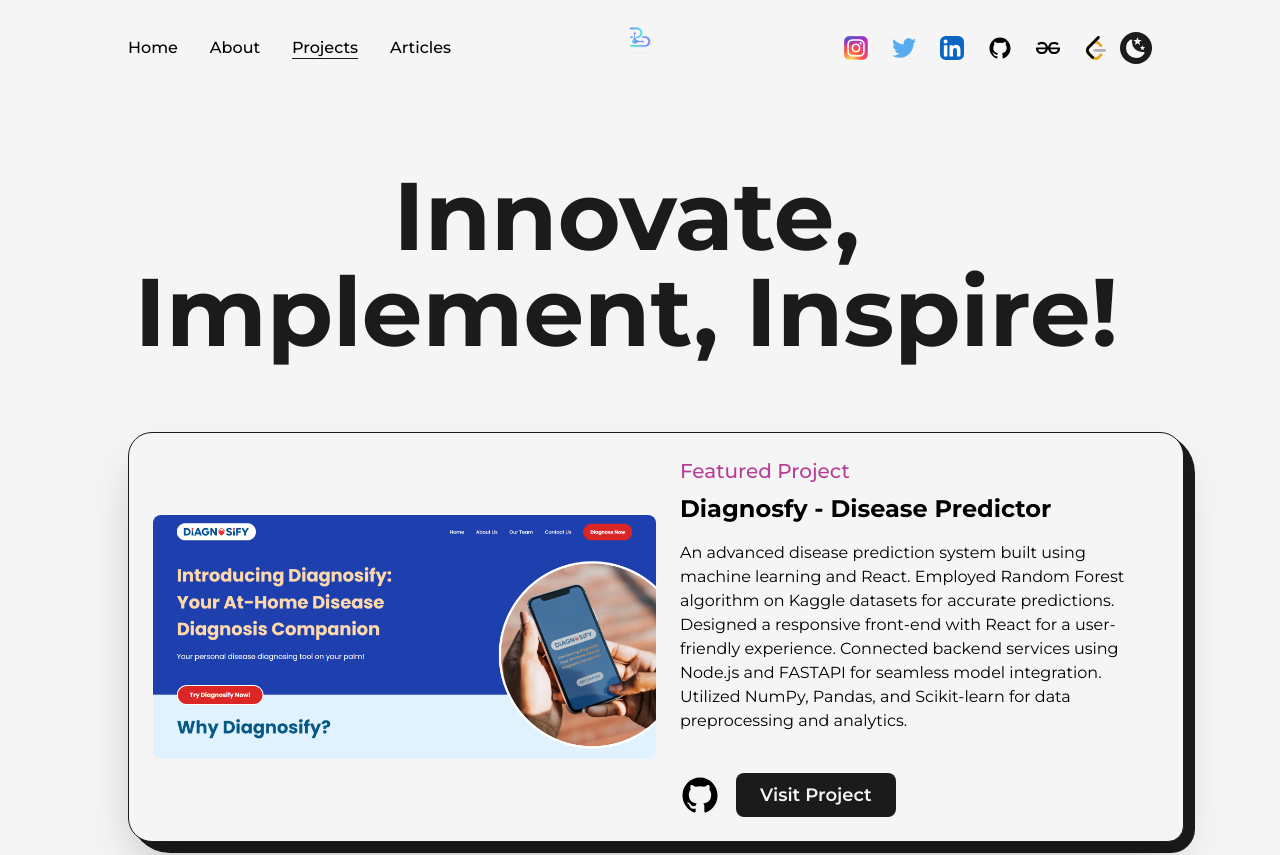
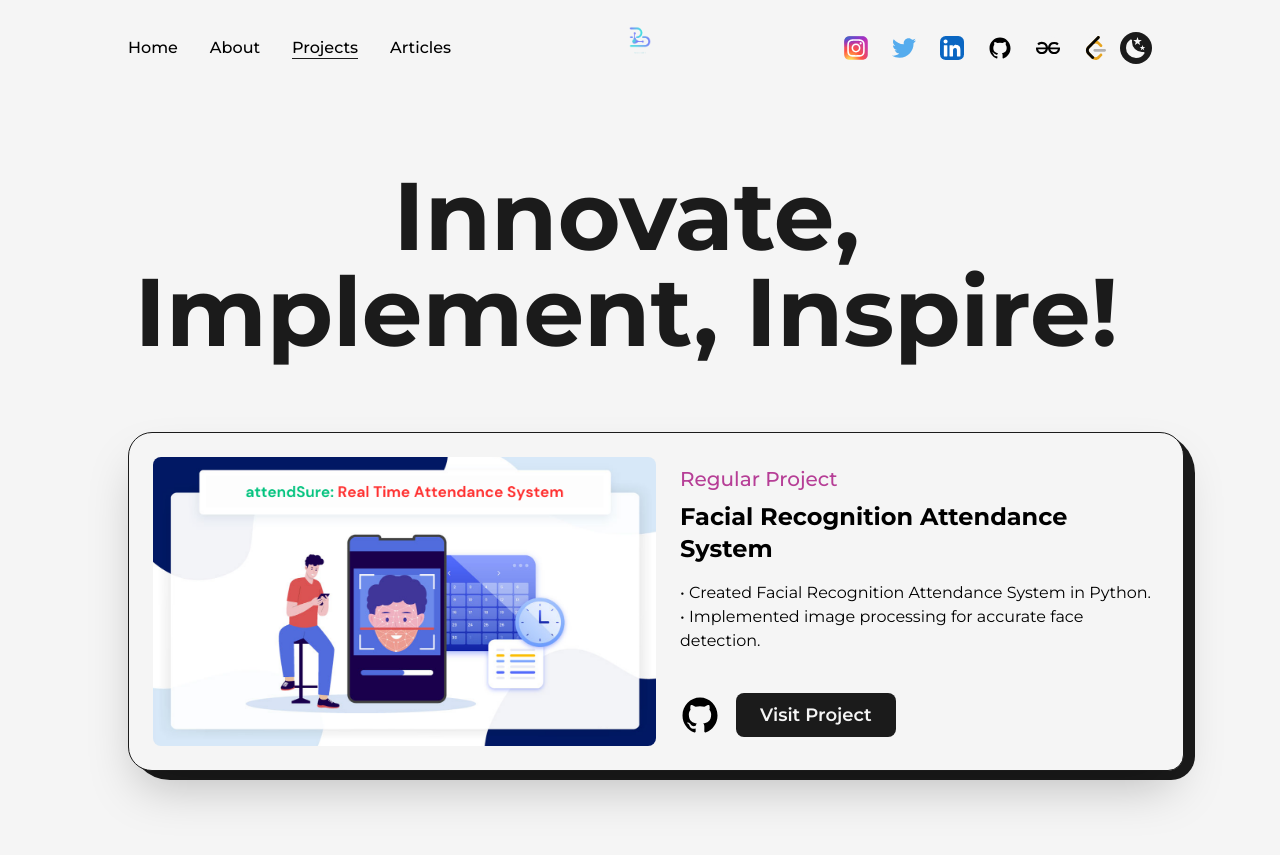
Before and after one commit to bijayrauniyar90/Personal-Portfolio-Website-with-NextJs--Tailwind-CSS---Framer-Motion, a Next.js app: page /projects in a window 1280 px wide. Shown: the top 855 px of the page. Built offline with nearby package versions, Linux system fonts and the light colour scheme.

Commit message:
all file update

```diff
--- a/src/pages/articles.js
+++ b/src/pages/articles.js
@@ -132,7 +132,7 @@ const Articles = () => {
               img={article1}
             />
 
-            <FeaturedArticle
+            {/* <FeaturedArticle
               title="Build a Smart Disease Predictor with Diagnosify in ReactJS"
               summary="Learn how to create a powerful disease prediction application, Diagnosify, using ReactJS.
                         Follow this step-by-step guide to build and integrate a machine learning-powered disease prediction system in
@@ -140,16 +140,16 @@ const Articles = () => {
               time="10 min read"
               link="/"
               img={article2}
-            />
+            /> */}
 
-            <FeaturedArticle
+            {/* <FeaturedArticle
               title="Student Attendance System Management: A Complete Guide"
               summary="Discover how a student attendance system can streamline classroom management and enhance record-keeping.
               Explore its features, benefits, and implementation tips to simplify attendance tracking for schools and colleges."
               time="10 min read"
               link="/"
               img={article1}
-            />
+            /> */}
 
             <FeaturedArticle
               title="Build a Personal Portfolio Website with Next.js, Tailwind CSS, and Framer Motion"
--- a/src/pages/index.js
+++ b/src/pages/index.js
@@ -67,7 +67,7 @@ export default function Home() {
 
               <div className="flex items-center mt-2">
                 <Link
-                  href="/Bijay Prasad Shah Rauniyar_Data Science.pdf"
+                  href="/Bijay Prasad_Resume.pdf"
                   target="_blank"
                   className="flex items-center bg-dark text-light p-2.5 px-6 rounded-lg text-lg font-semibold
                    hover:bg-light hover:text-dark border-2 border-solid border-transparent hover:border-dark
--- a/src/pages/projects.js
+++ b/src/pages/projects.js
@@ -5,13 +5,11 @@ import Head from "next/head";
 import Link from "next/link";
 import React from "react";
 import { GithubIcon } from "@/components/Icon";
-import project1 from "../../public/images/projects/diagnosify.png";
+import project1 from "../../public/images/projects/devdreaming.jpg";
 import project2 from "../../public/images/projects/attenSure.png";
 import project3 from "../../public/images/projects/portfolio-cover-image.jpg";
 // import project4 from "../../public/images/projects/project4-cover-image.jpg";
-import {motion} from "framer-motion";
-
-
+import { motion } from "framer-motion";
 
 const FramerImage = motion(Image);
 
@@ -30,17 +28,22 @@ const FeaturedProject = ({ type, title, summary, img, link, github }) => {
         target="_blank"
         className="lg:w-1/2 w-full cursor-pointer overflow-hidden rounded-lg mb-6 lg:mb-0"
       >
-        <FramerImage src={img} alt={title} className="w-full h-auto "
-          whileHover={{scale:1.05}}
-          transition={{duration:0.2}}
+        <FramerImage
+          src={img}
+          alt={title}
+          className="w-full h-auto "
+          whileHover={{ scale: 1.05 }}
+          transition={{ duration: 0.2 }}
           priority
-                sizes="(max-width: 768px) 100vw,
+          sizes="(max-width: 768px) 100vw,
                 (max-width: 1200px) 50vw, 50vw"
         />
       </Link>
 
       <div className="lg:w-1/2 w-full flex flex-col items-start justify-between pl-6">
-        <span className="text-primary font-medium text-xl mb-2 dark:text-primaryDark">{type}</span>
+        <span className="text-primary font-medium text-xl mb-2 dark:text-primaryDark">
+          {type}
+        </span>
         <Link
           href={link}
           target="_blank"
@@ -81,14 +84,19 @@ const Project = ({ title, type, img, link, github, summary }) => {
         target="_blank"
         className="w-full cursor-pointer overflow-hidden rounded-lg mb-3"
       >
-        <FramerImage src={img} alt={title} className="w-full h-auto  "
-         whileHover={{scale:1.05}}
-         transition={{duration:0.2}}
+        <FramerImage
+          src={img}
+          alt={title}
+          className="w-full h-auto  "
+          whileHover={{ scale: 1.05 }}
+          transition={{ duration: 0.2 }}
         />
       </Link>
 
       <div className="w-full flex flex-col items-start justify-between">
-        <span className="text-primary font-medium text-lg mb-2 dark:text-primaryDark">{type}</span>
+        <span className="text-primary font-medium text-lg mb-2 dark:text-primaryDark">
+          {type}
+        </span>
         <Link
           href={link}
           target="_blank"
@@ -134,7 +142,7 @@ const projects = () => {
 
           <div className="grid grid-cols-1 lg:grid-cols-12 gap-24 gap-y-32">
             <div className="col-span-12">
-              <FeaturedProject
+              {/* <FeaturedProject
                 title="Diagnosfy - Disease Predictor"
                 img={project1}
                 summary="An advanced disease prediction system built using machine learning and React.
@@ -145,10 +153,20 @@ const projects = () => {
                 link="https://frontend-sooty-phi-45.vercel.app/"
                 github="https://frontend-sooty-phi-45.vercel.app/"
                 type="Featured Project"
+              /> */}
+
+              <FeaturedProject
+                title="Facial Recognition Attendance System"
+                img={project2}
+                summary="• Created Facial Recognition Attendance System in Python.
+                  • Implemented image processing for accurate face detection."
+                link="/crypto-tracker"
+                github="/crypto-tracker-repo"
+                type="Regular Project"
               />
             </div>
 
-            <div className="col-span-6">
+            {/* <div className="col-span-6">
               <Project
                 title="Facial Recognition Attendance System"
                 img={project2}
@@ -158,7 +176,7 @@ const projects = () => {
                 github="/crypto-tracker-repo"
                 type="Regular Project"
               />
-            </div>
+            </div> */}
             <div className="col-span-6">
               <Project
                 title="Portfolio Website"
@@ -170,7 +188,7 @@ const projects = () => {
               />
             </div>
 
-            {/* <div className="col-span-6">
+            <div className="col-span-6">
               <Project
                 title="Task Manager App"
                 img={project1}
@@ -180,7 +198,7 @@ const projects = () => {
                 type="Regular Project"
               />
             </div>
-            <div className="col-span-6">
+            {/* <div className="col-span-6">
               <Project
                 title="E-commerce Platform"
                 img={project1}
```
Also changed, not shown: 2 other files (tests, documents, lock files or other folders).
